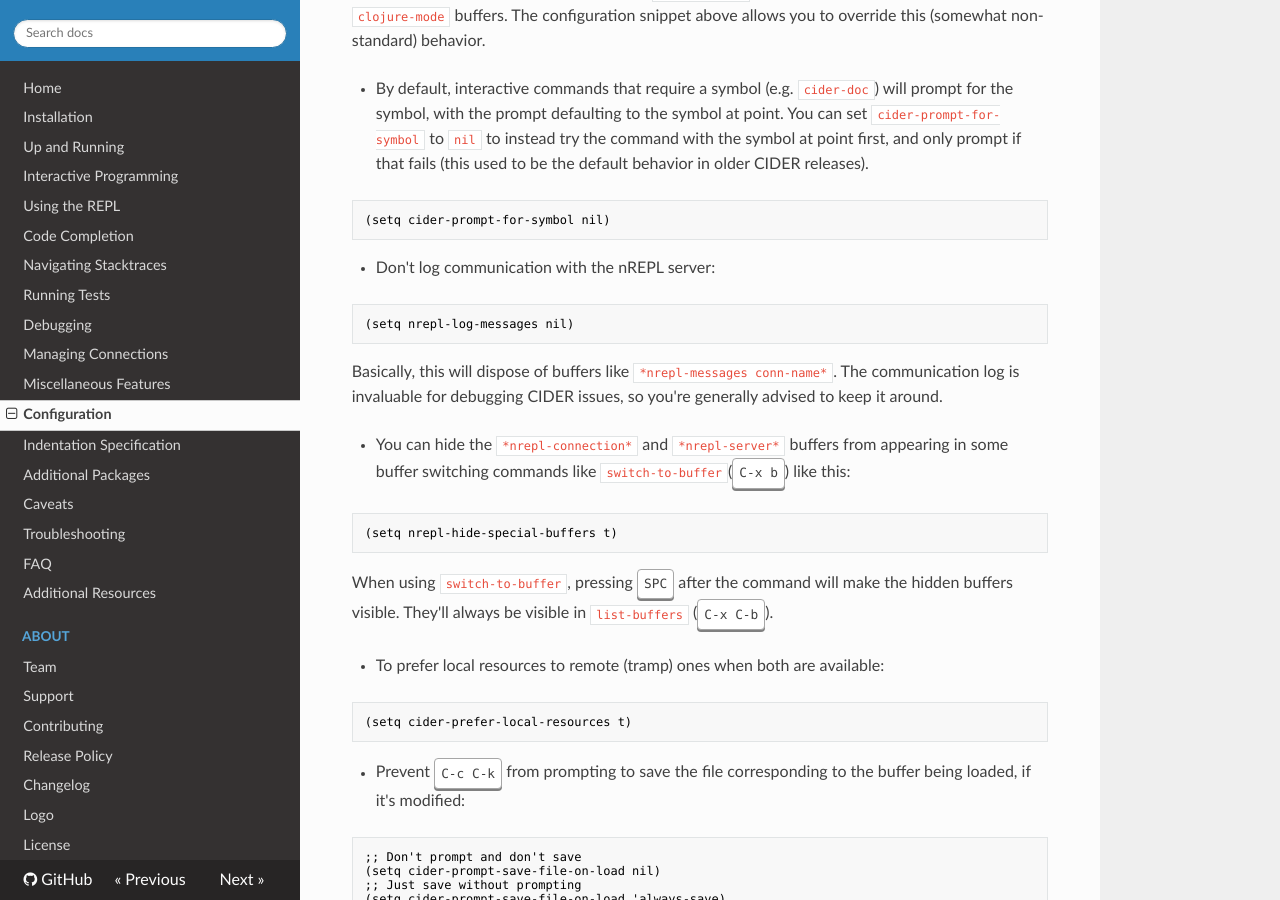
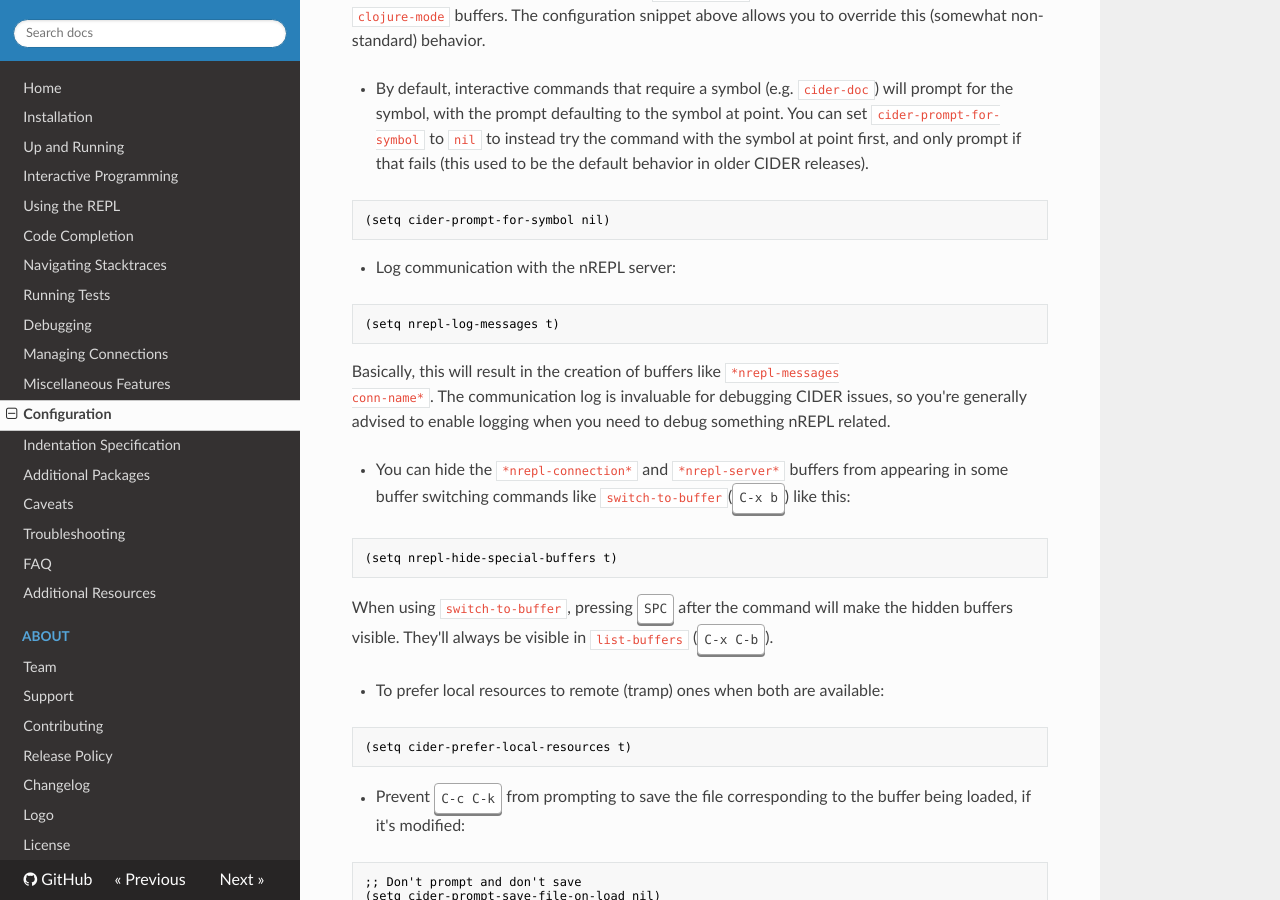
Before and after one commit to clojure-emacs/cider, an MkDocs documentation site: the page built from doc/configuration.md, in a window 1280 px wide and 900 px high, scrolled down 378 px. Built offline with MkDocs 1.6.1, drawn with Linux system fonts in a browser that asks for light colours; nearby versions of some CDN libraries; old or Windows-style settings are respelled for this version of MkDocs.

Commit message:
[#1758] Disable nREPL message logging by default
The log seriously degrades the overall CIDER performance. Until we
manage to optimize the logging logic it's best to disable it by default.

````diff
--- a/doc/configuration.md
+++ b/doc/configuration.md
@@ -26,15 +26,16 @@ above allows you to override this (somewhat non-standard) behavior.
 (setq cider-prompt-for-symbol nil)
 ```
 
-* Don't log communication with the nREPL server:
+* Log communication with the nREPL server:
 
 ```el
-(setq nrepl-log-messages nil)
+(setq nrepl-log-messages t)
 ```
 
-Basically, this will dispose of buffers like `*nrepl-messages conn-name*`. The
-communication log is invaluable for debugging CIDER issues, so you're generally
-advised to keep it around.
+Basically, this will result in the creation of buffers like `*nrepl-messages
+conn-name*`. The communication log is invaluable for debugging CIDER issues, so
+you're generally advised to enable logging when you need to debug something
+nREPL related.
 
 * You can hide the `*nrepl-connection*` and `*nrepl-server*` buffers
 from appearing in some buffer switching commands like
````
Also changed, not shown: CHANGELOG.md (+2 -0 lines), doc/troubleshooting.md (+2 -1 lines), 1 other file.
